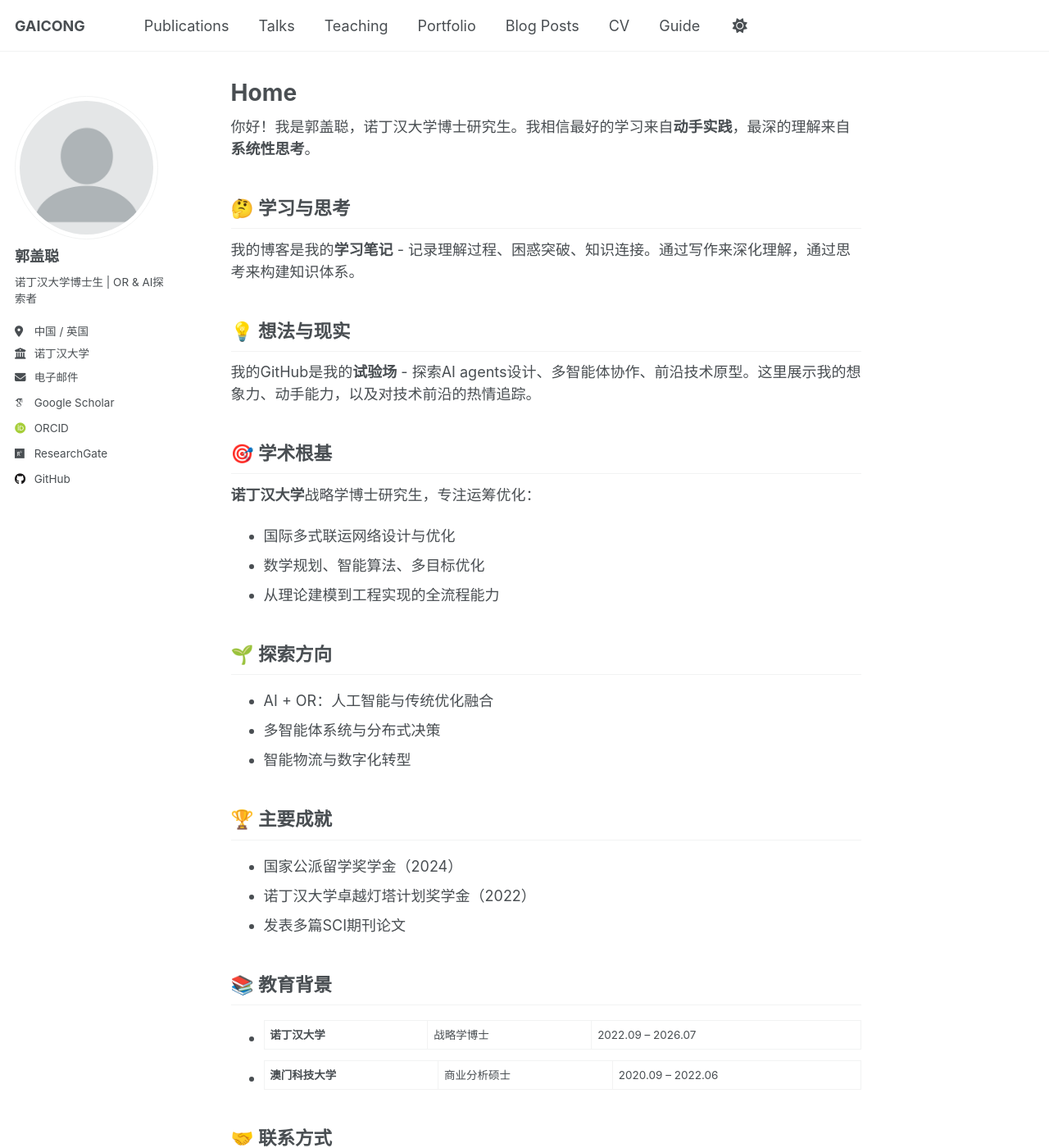
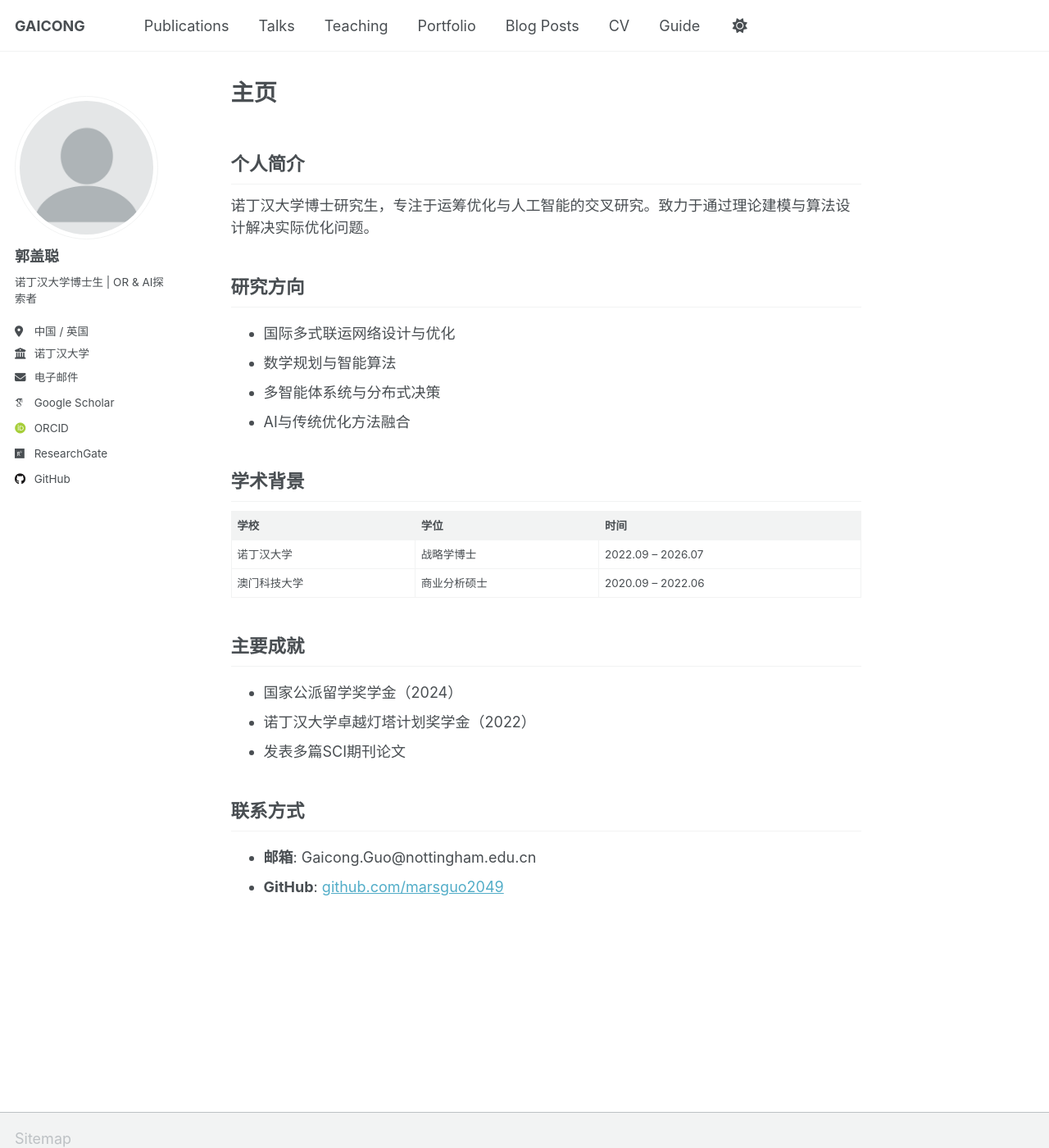
Before and after one commit to Gaicong/gaicong.github.io, a Jekyll site: the page built from _pages/about.md, in a window 1280 px wide and 1400 px high. Shown: the whole window at 82% size. Built offline with Jekyll 4.4.1, drawn with Linux system fonts in a browser that asks for light colours; some web fonts are replaced; a script that is not in the unit is left out.

Commit message:
Update about.md

```diff
--- a/_pages/about.md
+++ b/_pages/about.md
@@ -1,47 +1,33 @@
 ---
 permalink: /
-title: "Home"
+title: "主页"
 author_profile: true
 redirect_from:
   - /about/
   - /about.html
 ---
 
-你好！我是郭盖聪，诺丁汉大学博士研究生。我相信最好的学习来自**动手实践**，最深的理解来自**系统性思考**。
+## 个人简介
+诺丁汉大学博士研究生，专注于运筹优化与人工智能的交叉研究。致力于通过理论建模与算法设计解决实际优化问题。
 
-## 🤔 学习与思考
+## 研究方向
+- 国际多式联运网络设计与优化
+- 数学规划与智能算法
+- 多智能体系统与分布式决策
+- AI与传统优化方法融合
 
-我的博客是我的**学习笔记** - 记录理解过程、困惑突破、知识连接。通过写作来深化理解，通过思考来构建知识体系。
+## 学术背景
 
-## 💡 想法与现实
+| 学校 | 学位 | 时间 |
+|------|------|------|
+| 诺丁汉大学 | 战略学博士 | 2022.09 – 2026.07 |
+| 澳门科技大学 | 商业分析硕士 | 2020.09 – 2022.06 |
 
-我的GitHub是我的**试验场** - 探索AI agents设计、多智能体协作、前沿技术原型。这里展示我的想象力、动手能力，以及对技术前沿的热情追踪。
-
-## 🎯 学术根基
-
-**诺丁汉大学**战略学博士研究生，专注运筹优化：
-- 国际多式联运网络设计与优化
-- 数学规划、智能算法、多目标优化
-- 从理论建模到工程实现的全流程能力
-
-## 🌱 探索方向
-
-- AI + OR：人工智能与传统优化融合
-- 多智能体系统与分布式决策
-- 智能物流与数字化转型
-
-## 🏆 主要成就
-
+## 主要成就
 - 国家公派留学奖学金（2024）
 - 诺丁汉大学卓越灯塔计划奖学金（2022）
 - 发表多篇SCI期刊论文
 
-## 📚 教育背景
-
-- **诺丁汉大学** | 战略学博士 | 2022.09 – 2026.07
-- **澳门科技大学** | 商业分析硕士 | 2020.09 – 2022.06
-
-## 🤝 联系方式
-
-- 📧 **邮箱**: Gaicong.Guo@nottingham.edu.cn
-- 🔗 **GitHub**: [github.com/marsguo2049](https://github.com/marsguo2049)
+## 联系方式
+- **邮箱**: Gaicong.Guo@nottingham.edu.cn
+- **GitHub**: [github.com/marsguo2049](https://github.com/marsguo2049)
```
